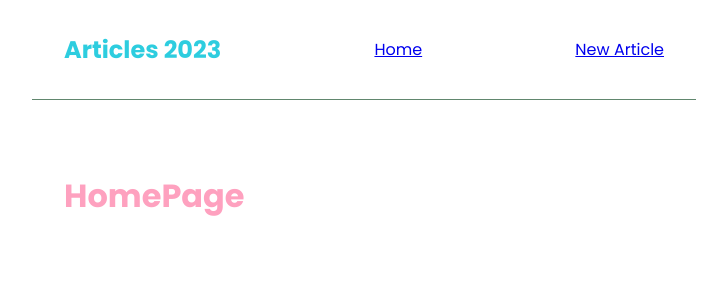
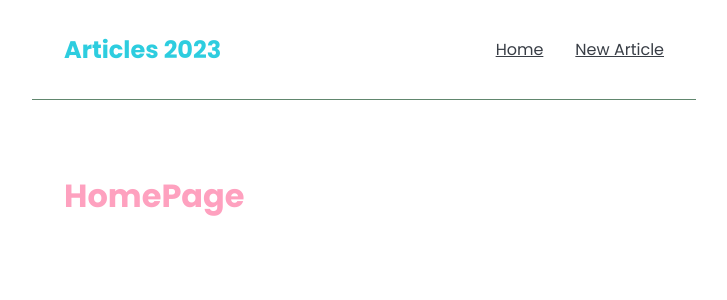
Before and after one commit to YashKaskar/article-2023, a JavaScript app: page / in a window 1280 px wide. Shown: the top 300 px of the page, without its empty margins (276-1003 px from the left). Built offline with nearby package versions, Linux system fonts and the light colour scheme; the HTML template or start-up script is replaced by a standard one.

Commit message:
adding class to navbar

```diff
--- a/src/components/Navbar.js
+++ b/src/components/Navbar.js
@@ -1,9 +1,11 @@
 const Navbar = () => {
     return (
         <nav className="navbar">
-            <h1>Articles 2023</h1>
-            <a href="/">Home</a>
-          <a href="/create">New Article</a>
+        <h1>Articles 2023</h1>
+        <div className="anchor">
+        <a href="/" id="anchor">Home</a>
+          <a href="/create" id="anchor">New Article</a>
+        </div>
         </nav>
      );
 }
```
